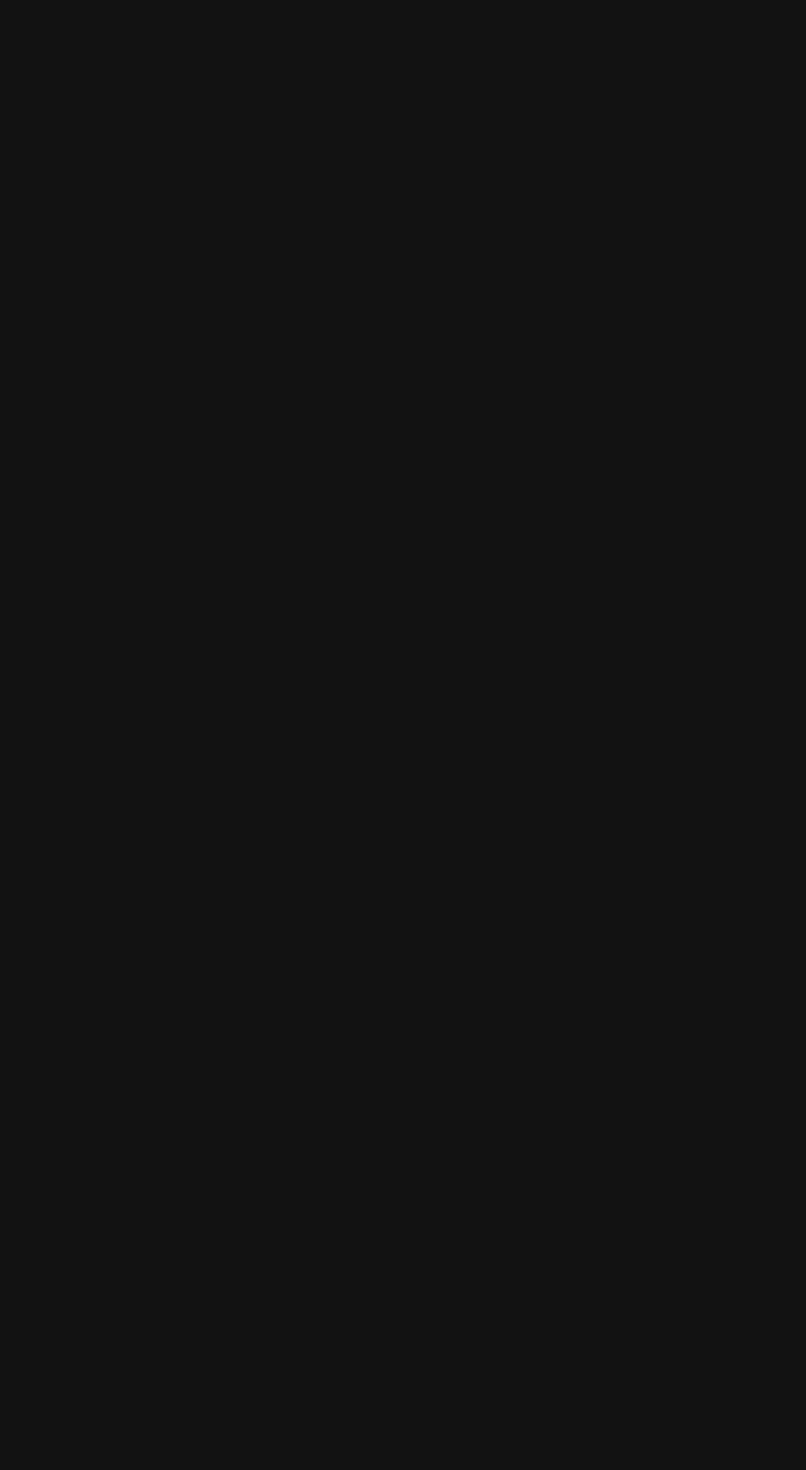
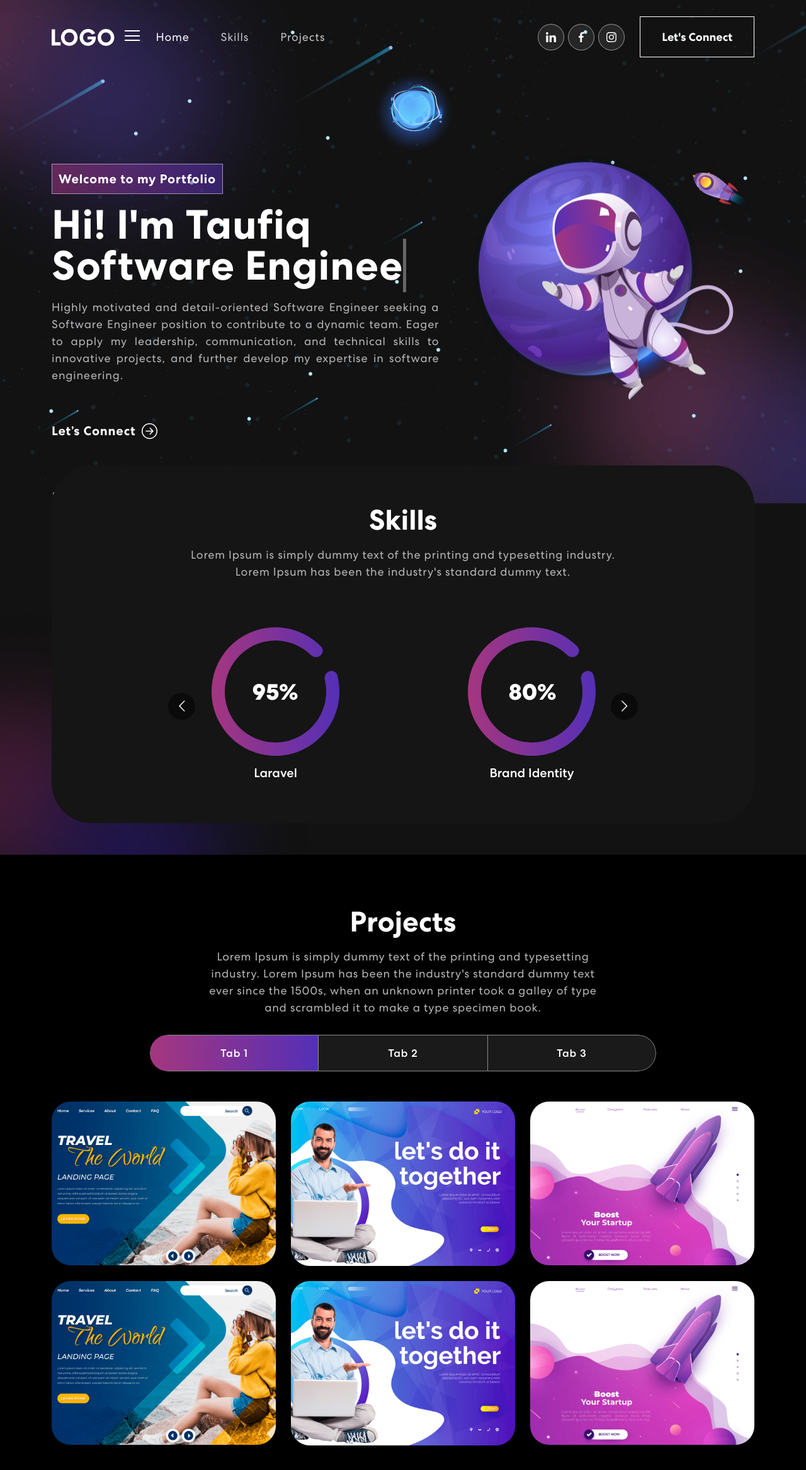
Before and after one commit to taufiqjaslan/personal-portfolio, a React (Create React App) app: page / in a window 1280 px wide. Shown: the top 2334 px of the page at 63% size. Before the commit the page ends 800 px from the top, so only its background shows below. Built offline with nearby package versions, Linux system fonts and the light colour scheme.

Commit message:
updated app.js

```diff
--- a/src/App.css
+++ b/src/App.css
@@ -714,3 +714,7 @@ nav.navbar .navbar-toggler[aria-expanded="true"] .navbar-toggler-icon {
   letter-spacing: 0.5px;
   margin-top: 20px;
 }
+
+.justify-text {
+  text-align: justify;
+}
--- a/src/App.js
+++ b/src/App.js
@@ -1,10 +1,22 @@
 import logo from './logo.svg';
 import './App.css';
+import 'bootstrap/dist/css/bootstrap.min.css';
+import { NavBar } from "./components/NavBar";
+import { Banner } from "./components/Banner";
+import { Skills } from "./components/Skills";
+import { Projects } from "./components/Projects";
+// import { Contact } from "./components/Contact";
+// import { Footer } from "./components/Footer";
 
 function App() {
   return (
     <div className="App">
-
+      <NavBar />
+      <Banner />
+      <Skills />
+      <Projects />
+      {/* <Contact /> */}
+      {/* <Footer /> */}
     </div>
   );
 }
```
